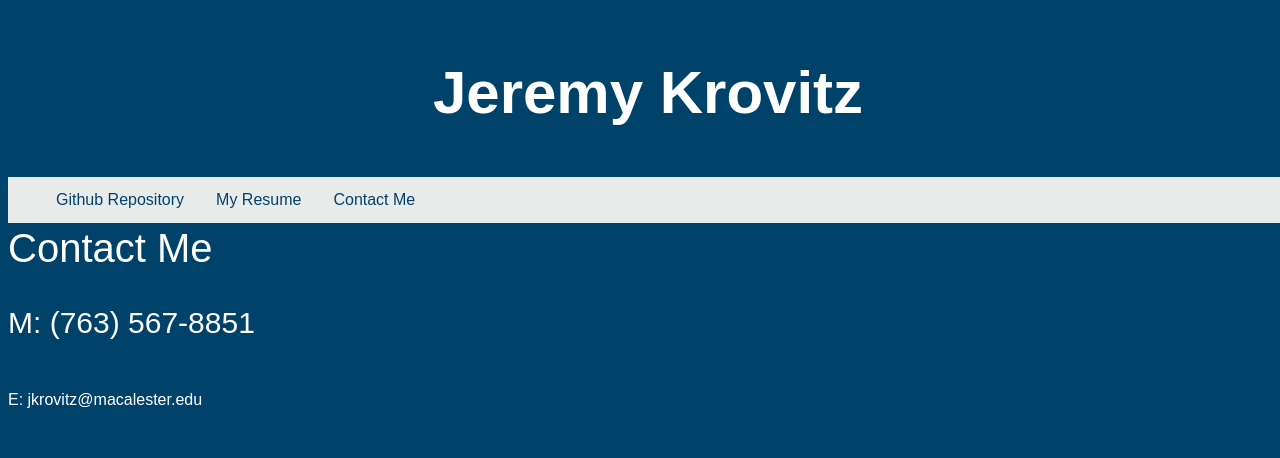
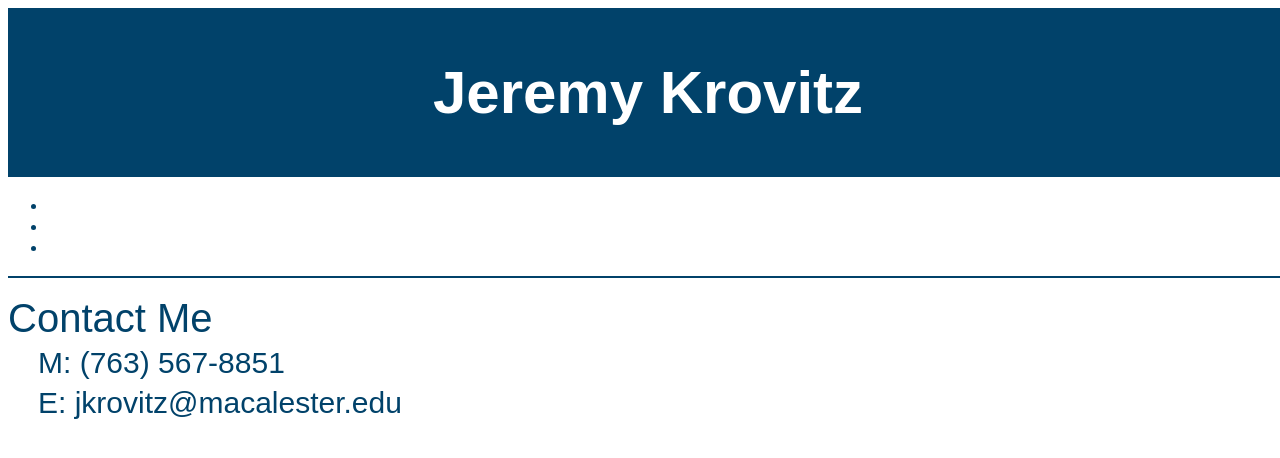
Before and after one commit to jkrovitz/jkrovitz, a PHP site: page /contactme.html in a window 1280 px wide. Shown: the top 458 px of the page. Run offline with PHP 8.4, Linux system fonts and the light colour scheme; some libraries are stand-ins or nearby versions.

Commit message:
Formatting Changes

```diff
--- a/Style/dropdownmenu.css
+++ b/Style/dropdownmenu.css
@@ -1,54 +1,119 @@
+a.current {
+  background:red;
+  color:white;
+}
+
+
+nav a.current {
+  background:darkblue;
+  color:white;
+}
+
+.tips-tricks a.tips-tricks {
+  background:darkblue;
+  color:white;
+}
+
+
+.home a.home,
+.about a.about,
+.products a.products,
+.services a.services
+{
+  background:red;
+  color:white;
+}
+
+
+
+
+
+
+/*
 ul {
     list-style-type: none;
     margin: 0;
     padding: 0;
     overflow: hidden;
-    background-color: #E9EBEB;
+    background-color: #FFFFFF;
 }
+*/
 
+/*
 
 li {
     float: left;
 
 }
+*/
 
 
 /* unvisited link */
+/*
 ul a:link {
-    color: #01426A;
+    color: #01426a;
 }
+*/
 
 /* visited link */
+/*
 ul a:visited {
-    color: #01426A;
+      color: #01426a;
 }
+*/
 
 /* mouse over link */
+/*
 ul a:hover {
-    color: #01426A;
+     color: #01426a;
 }
+*/
 
-/* selected link */
+/*
+ selected link
 ul a:active {
-    color: #01426A;
+     color: #01426a;
 }
+*/
 
-li a:link, .menubut {
+/*
+li a:link, .but {
     display: inline-block;
     text-align: center;
     padding: 14px 16px;
     text-decoration: none;
+      background-color: #ffffff;
+
 
 }
+*/
+
+
+
+/*
+
+li a:hover, .dropdown:hover .but {
+    background-color: #FFB500;
+}
+
+li a:visited, .dropdown:active .but {
+    background-color: #FFB500;
+}
+
+li a:active, .dropdown:active .but {
+    background-color: #FFB500;
+}
+
+
+li a:link, .dropdown:link .but {
+    background-color: #01426a;
+}
+*/
 
 
 
 
-li a:hover, .dropdown:hover .dropbtn {
-    background-color: #71C5E8;
-}
-
-
+/*
 
 li.dropdown {
     display: inline-block;
@@ -58,3 +123,10 @@ li.dropdown {
 .dropdown:hover .dropdown-content {
     display: block;
 }
+
+ Style the active class, and buttons on mouse-over
+.active, .menu-buttons:hover {
+    background-color: #ffb500;
+    color: #01426a;
+}
+*/
--- a/Style/responsivedesign.css
+++ b/Style/responsivedesign.css
@@ -231,8 +231,8 @@ a:link, a:visited, a:hover {
   left: 0;
   bottom: 0;
   width: 100%;
-  background-color: #01426A;
-  color: white;
+  background-color: #71C5e8;
+  color: #01426a;
   text-align: center;
 }
 
--- a/contactme.html
+++ b/contactme.html
@@ -22,62 +22,84 @@
 
 
     div.contactMeHeading{
-        line-height: 50px;
+        line-height: 80px;
         font-size: 40px;
-        color: white;
+        color: #01426a;
     }
+
+      div.phone{
+          text-indent: 30px;
+        line-height: 10px;
+      }
+
+          div.email{
+          text-indent: 30px;
+            line-height: 40px;
+            font-size: 30px;
+      }
+
 
 
     /* unvisited link */
     a.phone:link{
-        color: #ffffff;
+        text-indent: 30px;
+      color: #01426a;
         font-size: 30px;
-         line-height: 100px;
+/*         line-height: 90px;*/
     }
 
     /* visited link */
     a.phone:visited{
-       color: #ffffff;
+      color: #01426a;
             font-size: 30px;
-         line-height: 100px;
+/*         line-height: 90px;*/
     }
 
     /* mouse over link */
     a.phone:hover {
-        color: #ffffff;
+        color: #ffb500;
             font-size: 30px;
-        line-height: 100px;
+/*        line-height: 90px;*/
     }
 
 
     /* selected link */
     a.phone:active{
-        color: #ffffff;
-         line-height: 100px;
+        color: #01426a;
+        font-size: 30px;
+/*         line-height: 90px;*/
     }
 
     /* unvisited link */
     a.email:link{
-        color: #ffffff;
+     color: #01426a;
+        font-size: 30px;
+/*         line-height: 10px;*/
     }
 
     /* visited link */
     a.email:visited{
-       color: #ffffff;
+     color: #01426a;
+        font-size: 30px;
+        text-indent: 50px;
+/*         line-height: 10px;*/
     }
 
     /* mouse over link */
     a.email:hover {
-        color: #ffffff;
+  color: #ffb500;
+        font-size: 30px;
+/*         line-height: 10px;*/
     }
 
-    /* selected link */
-    a.email:active{
-        color: #ffffff;
+    a.email:active {
+    color: #01426a;
+        font-size: 30px;
+/*         line-height: 10px;*/
     }
 
   </style>
-  <body bgcolor="#01426A" style="font-family:ARIAL;">
+  <body bgcolor="#FFFFFF" style="font-family:ARIAL;">
 
 
 
@@ -86,8 +108,8 @@
 
 
     <div class="contactMeHeading"><font allign="#left">Contact Me </font></div>
-    <a class="phone" href="tel:763678851">M: (763) 567-8851</a> <br><br>
-      <a class="email" href="mailto:jkrovitz@macalester.edu">E: jkrovitz@macalester.edu</a>
+      <div class=phone> <a class="phone" href="tel:763678851">M: (763) 567-8851</a> <br><br></div>
+      <div class=email><a class="email" href="mailto:jkrovitz@macalester.edu">E: jkrovitz@macalester.edu</a></div>
 
 
 
--- a/header.html
+++ b/header.html
@@ -1,5 +1,5 @@
 <!DOCTYPE html>
-<html>
+ <html>
 
   <head>
     <link rel="stylesheet" type="text/css" href="Style/dropdownmenu.css">
@@ -7,27 +7,90 @@
   <meta name="viewport" content="width=device-width, initial-scale=1.0">
 
 
+
   </head>
 
-  <body >
+  <style>
+
+    .myDivClass{
+      color: 01426a
+/*      background-color: #ffffff;*/
+      border-bottom-color: #01426a;
+      border-bottom-width: 2px;
+      border-bottom-style: solid;
+          color:#01426a;
 
 
-  <div style="background-color:#01426A; padding:10px; font-size: 30px;">
-      <h1><a href="https://jkrovitz.github.io/jkrovitz/">Jeremy Krovitz</a></h1>
-    </div>
-    <ul>
-      <li class="menubut">
-        <div class="menu-buttons">
-          <li><font color="01426a"><a href="https://github.com/jkrovitz/jkrovitz">Github Repository</a></font></li>
-          <li><a href="https://jkrovitz.github.io/jkrovitz/resume.html">My Resume</a></li>
-          <li><a href="https://jkrovitz.github.io/jkrovitz/contactme.html"> Contact Me</a></li>
+
+/*
+
+  border: none;
+    outline: none;
+*/
+/*    padding: 10px 16px;*/
+
+    cursor: pointer;
+/*  background-color: white;*/
+/*  text-decoration-color: #01426a;*/
+/*
+  color: black;
+    background-color: white;
+*/
+
+    font-size: 18px;
+    }
+  /* Style the buttons */
+
+
+
+    /* Style the active class, and buttons on mouse-over */
+.static, .btn:link {
+    background-color: #ffffff;
+    color: #01426a;
+}
+/* Style the active class, and buttons on mouse-over */
+.active, .btn:hover {
+    background-color: #ffb500;
+    text-decoration-color: #01426a;
+}
 
 
 
 
-        </div>
-      </li>
-    </ul>
+  </style>
 
+  <body>
+
+
+
+  <div style="background-color:#01426a; padding:10px; font-size: 30px;">
+      <h1><a href="https://jkrovitz.github.io/jkrovitz/">Jeremy Krovitz</a></h1>
+    </div>
+
+
+
+
+
+
+
+<script src="http://code.jquery.com/jquery-1.8.3.min.js"></script>
+<script>
+$(function(){
+  $('a').each(function() {
+    if ($(this).prop('href') == window.location.href) {
+      $(this).addClass('current');
+    }
+  });
+});
+</script>
+
+
+<div class="myDivClass">
+  <ul>
+  <li><a class="home" href="https://github.com/jkrovitz/jkrovitz">Github</a></li>
+  <li><a class="about" href="https://jkrovitz.github.io/jkrovitz/resume.html">My Resume</a></li>
+  <li><a class="products" href="https://jkrovitz.github.io/jkrovitz/contactme.html">Contact Me</a></li>
+</ul>
+</div>
   </body>
 </html>
```
Also changed, not shown: gittest.html (added, +49 -0 lines), index.html (+12 -12 lines).
